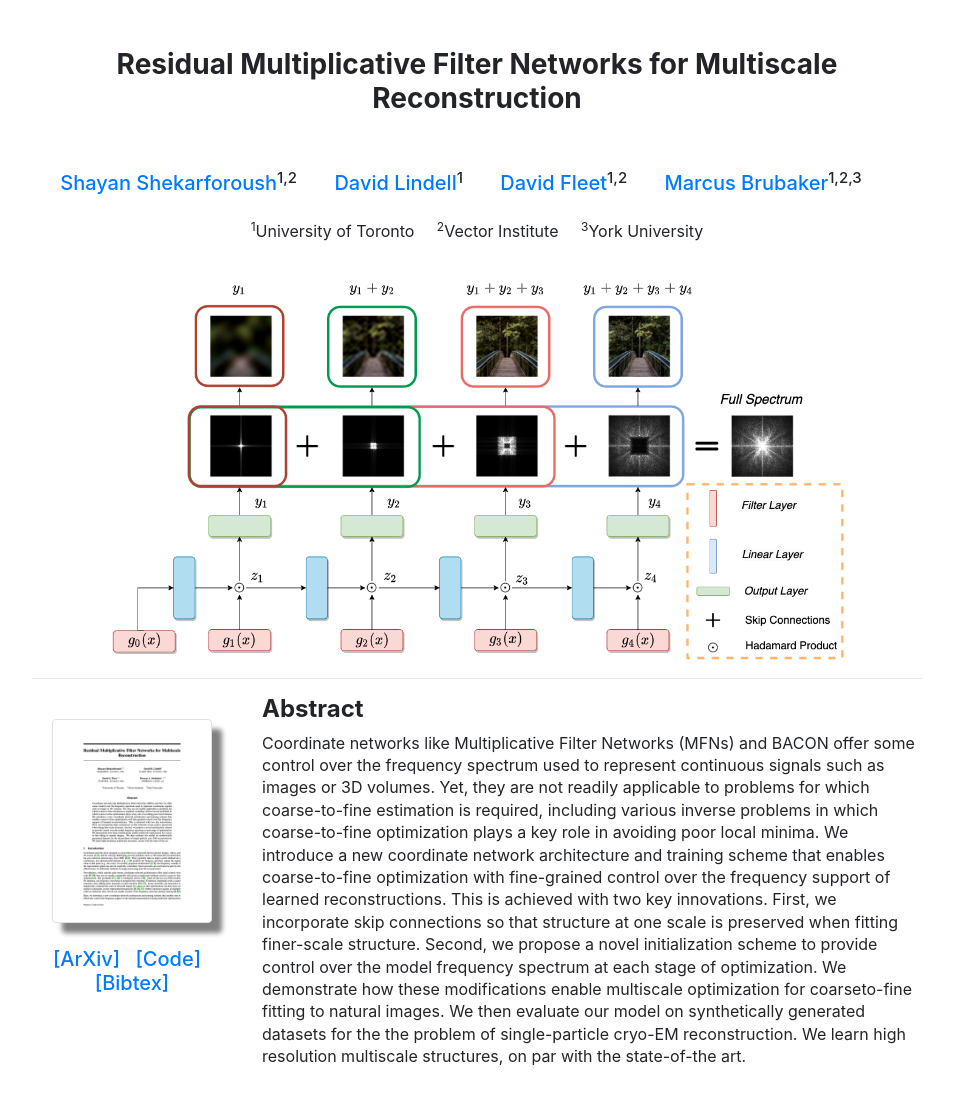
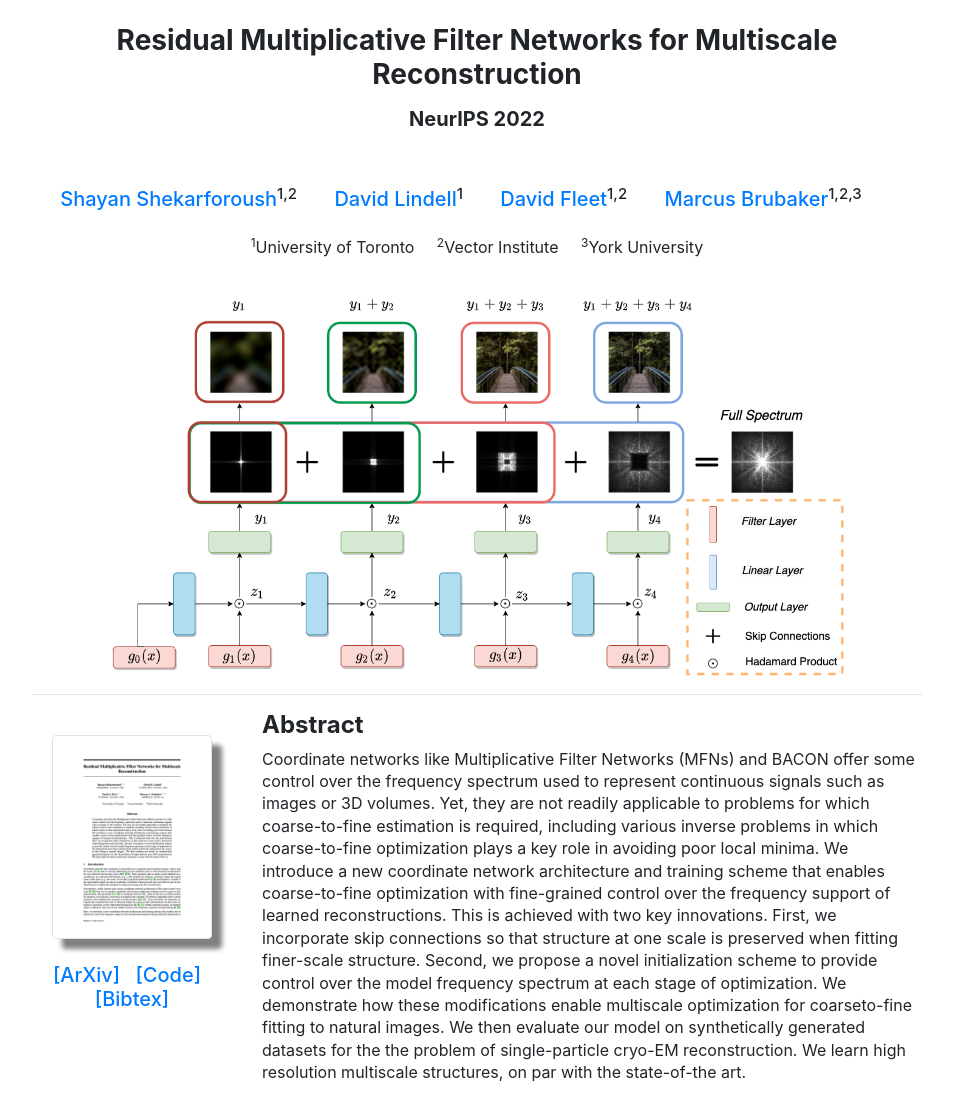
Before and after one commit to shekshaa/ResidualMFN, a plain HTML site: page index.html in a window 1280 px wide. Shown: the top 1100 px of the page, without its empty margins (163-1116 px from the left). Drawn offline with nearby package versions, Linux system fonts and the light colour scheme.

Commit message:
neurips 2022

```diff
--- a/index.html
+++ b/index.html
@@ -13,11 +13,16 @@
     <body class="container" style="max-width:920px">
         <!-- Title -->
         <div>
-            <div class='row mt-5 mb-5'>
+            <div class='row mt-4 mb-2'>
                 <div class='col text-center'>
                     <p class="h3 font-weight-bold">Residual Multiplicative Filter Networks for Multiscale Reconstruction</p>
                 </div>
             </div>
+            <div class='row mt-2 mb-5'>
+              <div class='col text-center'>
+                  <p class="h5 font-weight-bold">NeurIPS 2022</p>
+              </div>
+          </div>
             <!-- authors -->
             <div class='col text-center h5 font-weight mb-3'>
             <a href="https://shekshaa.github.io/">Shayan Shekarforoush</a><sup>1,2</sup>&nbsp;&nbsp;&nbsp;&nbsp;&nbsp;&nbsp;
```
